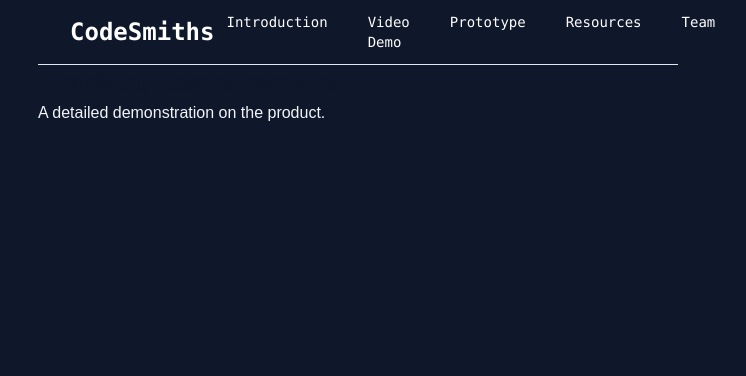
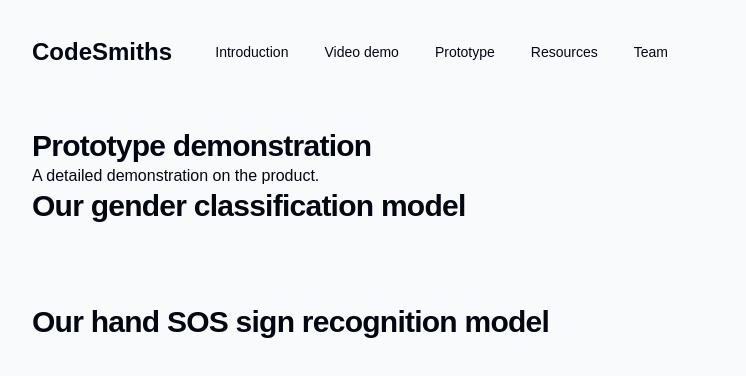
Before and after one commit to CodeSmiths33/Website, a Next.js app: page /prototype in a window 1280 px wide. Shown: the top 376 px of the page, without its empty margins (282-1028 px from the left). Built offline with nearby package versions, Linux system fonts and the light colour scheme.

Commit message:
responsive website

```diff
--- a/app/layout.tsx
+++ b/app/layout.tsx
@@ -1,6 +1,6 @@
 import type { Metadata } from "next";
 import "./globals.css";
-import Navbar from "@/components/Navbar";
+import Navbar from "@/components/Navigation";
 export const metadata: Metadata = {
   title: "CodeSmiths",
 };
@@ -12,12 +12,12 @@ export default function RootLayout({
 }>) {
   return (
     <html lang="en">
-      <body className="width-full bg-primary flex justify-center text-primary">
-          <div className="w-[50%]">
-            <Navbar />
-            {children}
-          </div>
-      </body>
+      <body className="width-full bg-gray-50 text-gray-950 antialiased">
+              <Navbar />
+              <div className="mx-auto max-w-[700px] px-6 pb-24 pt-10 md:px-6 md:pb-44 md:pt-12">
+                {children}
+              </div>
+          </body>
     </html>
   );
 }
--- a/app/prototype/page.tsx
+++ b/app/prototype/page.tsx
@@ -4,28 +4,57 @@ export const metadata: Metadata = {
   title: "Codesmiths",
   openGraph: {
     title: "Product demonstration",
-    description:
-      "A demonstration on the product.",
+    description: "A demonstration on the product.",
     type: "website",
   },
 };
 
 export default function CraftPage() {
-
   return (
     <div className="flex flex-col gap-16 md:gap-24">
       <div className="flex flex-col gap-8">
         <div>
           <h1 className="animate-in text-3xl font-bold tracking-tight">
-            Product demonstration
+            Prototype demonstration
           </h1>
           <p
-            className="animate-in text-secondary"
+            className="animate-in"
             style={{ "--index": 1 } as React.CSSProperties}
           >
             A detailed demonstration on the product.
           </p>
-
+          <div className="flex flex-col gap-6">
+            <div className="flex flex-col gap-4">
+              <h1 className="animate-in text-3xl font-bold tracking-tight">
+                Our gender classification model
+              </h1>
+              <div
+                className="relative w-full overflow-hidden mt-10"
+              >
+                <iframe
+                  className="absolute left-0 top-0 h-full w-full"
+                  src="https://www.youtube.com/embed/31LngYcwMmk?enablejsapi=1&origin=https%3A%2F%2Fmdbootstrap.com"
+                  allowFullScreen
+                  id="240632615"
+                />
+              </div>
+            </div>
+            <div className="flex flex-col gap-4">
+              <h1 className="animate-in text-3xl font-bold tracking-tight">
+                Our hand SOS sign recognition model
+              </h1>
+              <div
+                className="relative w-full overflow-hidden mt-10"
+              >
+                <iframe
+                  className="absolute left-0 top-0 h-full w-full"
+                  src="https://www.youtube.com/embed/hK4zDQcZbAg?enablejsapi=1&origin=https%3A%2F%2Fmdbootstrap.com"
+                  allowFullScreen
+                  id="240632615"
+                />
+              </div>
+            </div>
+          </div>
         </div>
       </div>
     </div>
--- a/app/resources/page.tsx
+++ b/app/resources/page.tsx
@@ -50,7 +50,7 @@ export default function Resources() {
               href="https://economictimes.indiatimes.com/topic/women-safety"
               target="_blank"
             >
-              <strong className="text-white">News & Facts:</strong> <span className="text-blue-500 underline">Women Safety</span>
+              <strong>News & Facts:</strong> <span className="text-blue-500 underline">Women Safety</span>
             </a>
           </li>
           <li>
@@ -58,7 +58,7 @@ export default function Resources() {
               href="https://www.kaggle.com/datasets/zalando-research/fashionmnist"
               target="_blank"
             >
-              <strong className="text-white">Dataset:</strong> <span className="text-blue-500 underline">Fashion MNIST</span>
+              <strong>Dataset:</strong> <span className="text-blue-500 underline">Fashion MNIST</span>
             </a>
           </li>
           <li>
@@ -66,7 +66,7 @@ export default function Resources() {
               href="https://github.com/ultralytics/ultralytics"
               target="_blank"
             >
-              <strong className="text-white">Model:</strong> <span className="text-blue-500 underline">Ultralytics Repository</span>
+              <strong>Model:</strong> <span className="text-blue-500 underline">Ultralytics Repository</span>
             </a>
           </li>
         </ul>
--- a/app/video-demonstration/page.tsx
+++ b/app/video-demonstration/page.tsx
@@ -17,7 +17,7 @@ export default function Video() {
           Video demonstration
         </h1>
         <p
-          className="animate-in text-secondary"
+          className="animate-in"
           style={{ "--index": 1 } as React.CSSProperties}
         >
           Dive into the in-depth presentation and discussion on the idea.
--- a/components/Navbar.tsx
+++ /dev/null
@@ -1,80 +0,0 @@
-"use client";
-import Link from 'next/link'
-import { Button } from "@/components/ui/button"
-import { useState } from 'react'
-
-export default function Navbar() {
-  const [isOpen, setIsOpen] = useState(false);
-  const toggleMenu = () => {
-    setIsOpen(!isOpen);
-  };
-
-  return (
-    <nav className="border-b">
-      <div className="container mx-auto px-4 sm:px-6 lg:px-8">
-        <div className="flex items-center justify-between h-16">
-          <Link href="/" className="flex-shrink-0">
-            <span className="text-2xl font-bold text-white font-mono">CodeSmiths</span>
-          </Link>
-          <div className="hidden md:flex flex-grow justify-center">
-            <div className="flex items-baseline space-x-4 font-mono">
-              <Link href="/" className="text-white px-3 py-2 rounded-md text-sm font-medium">
-                Introduction
-              </Link>
-              <Link href="/video-demonstration" className="text-white px-3 py-2 rounded-md text-sm font-medium">
-                Video Demo
-              </Link>
-              <Link href="/prototype" className="text-white px-3 py-2 rounded-md text-sm font-medium">
-                Prototype
-              </Link>
-              <Link href="/resources" className="text-white px-3 py-2 rounded-md text-sm font-medium">
-                Resources
-              </Link>
-              <Link href="/team" className="text-white px-3 py-2 rounded-md text-sm font-medium">
-                Team
-              </Link>
-            </div>
-          </div>
-          <div className="md:hidden">
-            <Button
-            id='menuButton'
-              variant="ghost"
-              size="icon"
-              onClick={toggleMenu}
-              className="inline-flex items-center justify-center p-2 rounded-md text-gray-400 hover:text-gray-500 hover:bg-gray-100 focus:outline-none focus:ring-2 focus:ring-inset focus:ring-indigo-500"
-            >
-              <span className="sr-only">Open main menu</span>
-              <svg className="block h-6 w-6" xmlns="http://www.w3.org/2000/svg" fill="none" viewBox="0 0 24 24" stroke="currentColor" aria-hidden="true">
-                <path strokeLinecap="round" strokeLinejoin="round" strokeWidth="2" d="M4 6h16M4 12h16M4 18h16" />
-              </svg>
-            </Button>
-            <ul className={`lg:hidden fixed top-0 left-0 z-50 w-full h-full bg-gray-900 bg-opacity-90 text-white flex flex-col items-center justify-center space-y-8 p-4 transition-all duration-300 ${isOpen ? 'block' : 'hidden'}`}>
-            <button
-          onClick={toggleMenu}
-          className="absolute top-4 right-4 text-white text-3xl focus:outline-none"
-        >
-          &#10005; {/* X (Close Icon) */}
-        </button>
-
-        <li><Link href="/" className="text-white px-3 py-2 rounded-md text-sm font-medium">
-                Introduction
-              </Link></li>
-        <li><Link href="/video-demonstration" className="text-white px-3 py-2 rounded-md text-sm font-medium">
-                Video Demo
-              </Link></li>
-        <li><Link href="/prototype" className="text-white px-3 py-2 rounded-md text-sm font-medium">
-                Prototype
-              </Link></li>
-        <li><Link href="/resources" className="text-white px-3 py-2 rounded-md text-sm font-medium">
-                Resources
-              </Link></li>
-              <li> <Link href="/team" className="text-white px-3 py-2 rounded-md text-sm font-medium">
-                Team
-              </Link></li>
-      </ul>
-          </div>
-        </div>
-      </div>
-    </nav>
-  )
-}
--- /dev/null
+++ b/components/Navigation.tsx
@@ -0,0 +1,74 @@
+"use client";
+import Link from "next/link";
+import { usePathname } from "next/navigation";
+import NavLink from "./Navlinks";
+import { Fragment } from "react";
+import clsx from "clsx";
+
+import { Popover, Transition } from "@headlessui/react";
+
+const links = [
+  { label: "Introduction", href: "/introduction" },
+  { label: "Video demo", href: "/video-demonstration" },
+  { label: "Prototype", href: "/prototype" },
+  { label: "Resources", href: "/resources" },
+  { label: "Team", href: "/team" },
+];
+
+export default function Navigation() {
+  const pathname = `/${usePathname().split("/")[1]}`; // active paths on dynamic sub-pages
+
+  return (
+    <header className="md:mt-6">
+      <nav className="mx-auto flex max-w-[700px] items-center justify-between gap-3 px-4 py-3 md:px-6">
+        <Link href="/" className="flex-shrink-0">
+          <span className="text-2xl font-bold">CodeSmiths</span>
+        </Link>
+        <ul className="hidden items-center gap-1 md:flex">
+          {links.map((link) => (
+            <li key={link.href}>
+              <NavLink href={link.href}>{link.label}</NavLink>
+            </li>
+          ))}
+        </ul>
+        <Popover className="relative md:hidden">
+          <Popover.Button className="flex h-8 w-8 items-center justify-center rounded-lg text-secondary">
+            <svg viewBox="0 0 100 80" width="40" height="40">
+              <rect width="100" height="20" rx="10"></rect>
+              <rect y="30" width="100" height="20" rx="10"></rect>
+              <rect y="60" width="100" height="20" rx="10"></rect>
+            </svg>
+          </Popover.Button>
+          <Transition
+            as={Fragment}
+            enter="transition ease-out duration-200"
+            enterFrom="opacity-0 translate-y-1"
+            enterTo="opacity-100 translate-y-0"
+            leave="transition ease-in duration-150"
+            leaveFrom="opacity-100 translate-y-0"
+            leaveTo="opacity-0 translate-y-1"
+          >
+            <Popover.Panel className="absolute right-0 z-10 mt-2 w-40 origin-top-right overflow-auto rounded-xl bg-gray-400 p-2 text-base shadow-soft focus:outline-none sm:text-sm">
+              <div className="grid">
+                {links.map((link) => (
+                  <Link
+                    key={link.href}
+                    href={link.href}
+                    className={clsx(
+                      "rounded-md px-4 py-2 transition-colors hover:text-primary",
+                      pathname === link.href
+                        ? "bg-secondary font-medium"
+                        : "font-normal"
+                    )}
+                  >
+                    {link.label}
+                  </Link>
+                ))}
+              </div>
+            </Popover.Panel>
+          </Transition>
+        </Popover>
+      </nav>
+    </header>
+  );
+}
--- /dev/null
+++ b/components/Navlinks.tsx
@@ -0,0 +1,25 @@
+import Link from "next/link";
+import { ReactNode } from "react";
+import clsx from "clsx";
+import { usePathname } from "next/navigation";
+
+type NavLinkProps = {
+  href: string;
+  children: ReactNode;
+};
+
+export default function NavLink({ href, children }: NavLinkProps) {
+  const pathname = `/${usePathname().split("/")[1]}`;
+  const active = pathname === href;
+
+  return (
+    <Link
+      className={clsx(
+        "px-4 py-2 rounded-lg text-sm transition-colors text-gray-950"
+      )}
+      href={href}
+    >
+      {children}
+    </Link>
+  );
+}
--- a/package.json
+++ b/package.json
@@ -9,6 +9,7 @@
     "lint": "next lint"
   },
   "dependencies": {
+    "@headlessui/react": "^2.1.8",
     "@radix-ui/react-icons": "^1.3.0",
     "@radix-ui/react-slot": "^1.1.0",
     "card": "^2.5.4",
```
Also changed, not shown: app/introduction/page.tsx (+15 -14 lines), app/team/page.tsx (+6 -5 lines), public/avatars/alokbhaiya-avatar.jpg (added), 1 other file (tests, documents, lock files or other folders).
